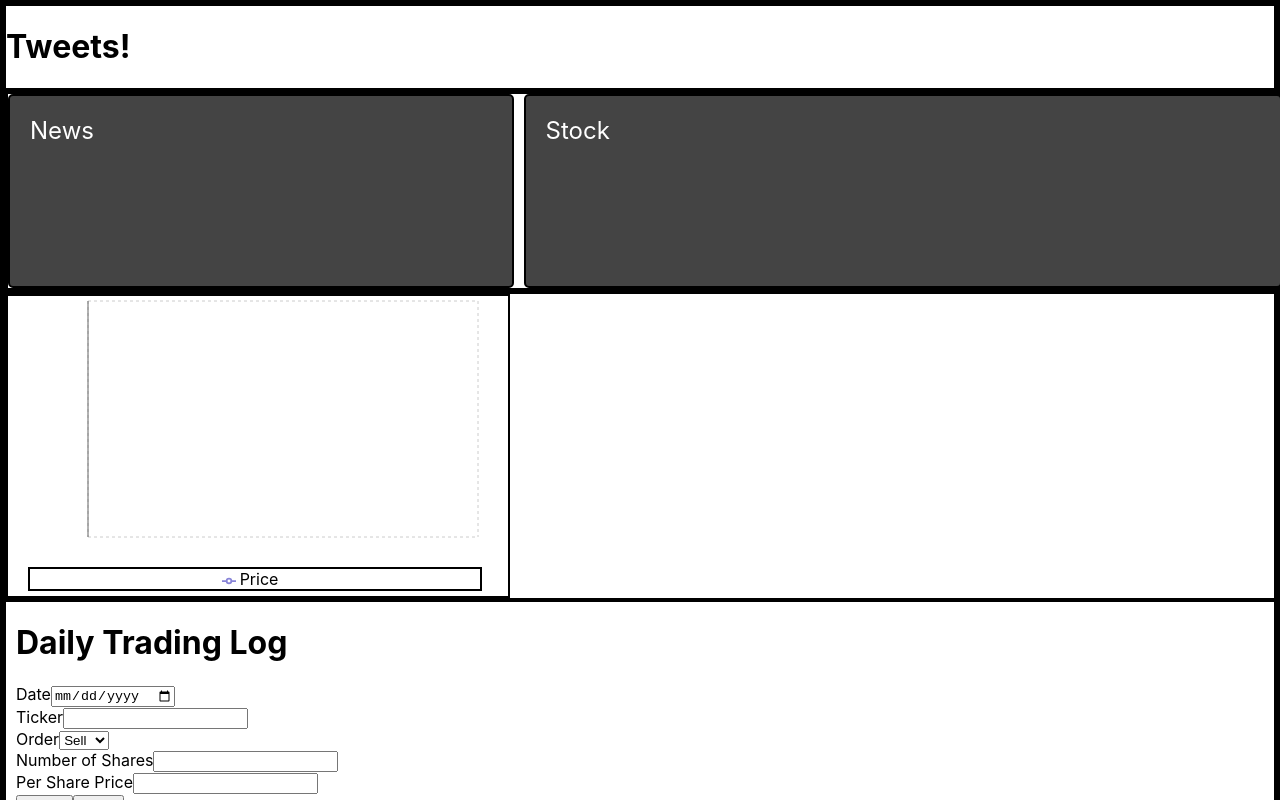
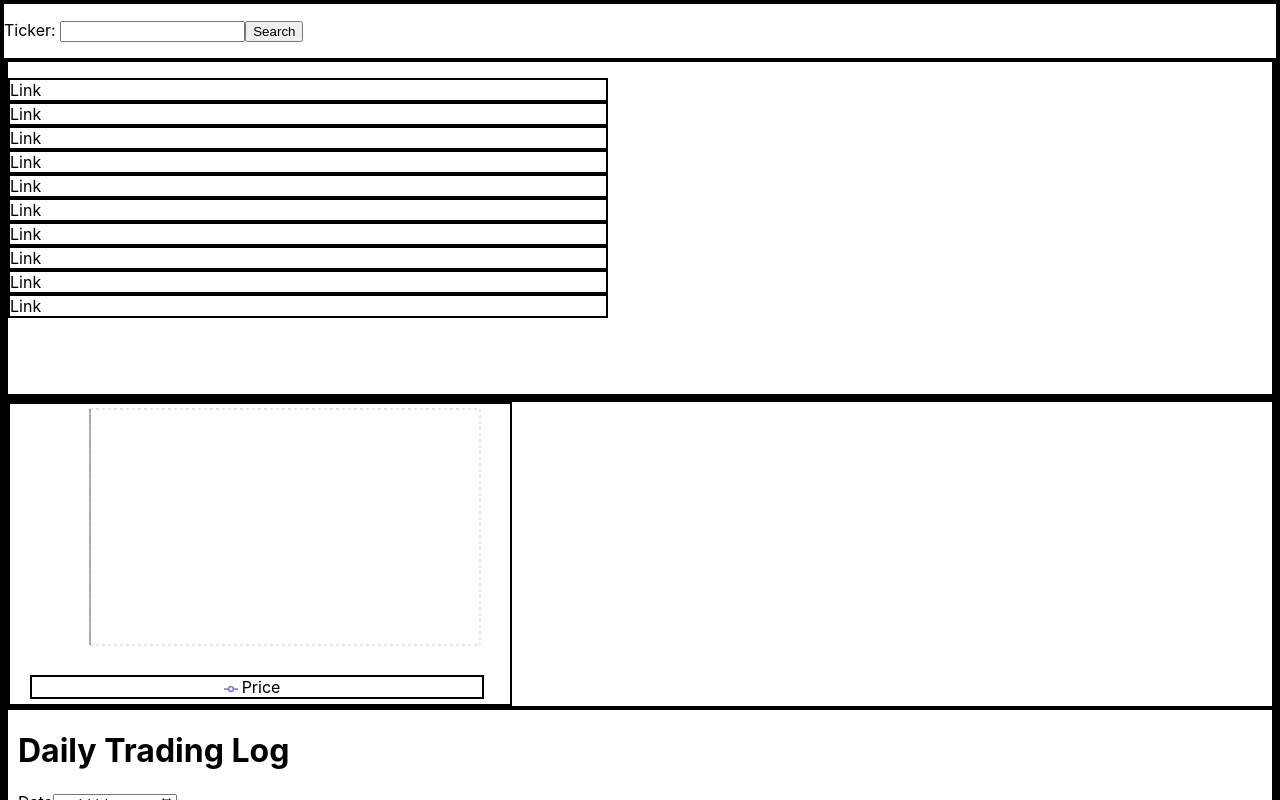
Before and after one commit to ld2001/cooldash, a React (Create React App) app in the folder cooldash/: page / in a window 1280 px wide. Shown: the top 800 px of the page. Built offline with nearby package versions, Linux system fonts and the light colour scheme; no server answers.

Commit message:
Luke's branch integration

```diff
--- a/cooldash/src/App.css
+++ b/cooldash/src/App.css
@@ -69,3 +69,13 @@ div {
   font-size: 150%;
   height: 150px;
 }
+
+.news {
+  width: 600px;
+  overflow: scroll;
+  height: 300px;
+}
+
+span {
+  overflow: hidden;
+}
--- a/cooldash/src/App.js
+++ b/cooldash/src/App.js
@@ -1,42 +1,9 @@
 import React, { PureComponent } from 'react';
+import Newsapp from './Newsapp.js';
+import Pricegraph from './Pricegraph.js';
 import './App.css';
-import {
-	LineChart, Line, XAxis, YAxis, CartesianGrid, Tooltip, Legend,
-  } from 'recharts';
 import RecordTransaction from "./components/record-transaction.component";
 import ShowTransactions from "./components/show-transactions.component";
-
-
-var Component = React.Component;
-var CanvasJSReact = require('./canvasjs.react');
-var CanvasJS = CanvasJSReact.CanvasJS;
-var CanvasJSChart = CanvasJSReact.CanvasJSChart;
-
-
-
-function Twitter() {
-  return <h1> Tweets! </h1>;
-}
-
-function Mid() {
-  return <div className="wrapper">
-  <News></News>
-  <Stocks></Stocks>
-
-</div>;
-}
-
-function News() {
-  return <div className="box a">News</div>;
-}
-
-function Stocks() {
-  return <div className="box b">Stock</div>;
-}
-
-function Graphs() {
-  return <h1> Graphs! </h1>;;
-}
 
 function SplitPane(props) {
 	return (
@@ -61,85 +28,34 @@ function SplitPane(props) {
 	);
 }
 
-
-class Example extends PureComponent {
-	static jsfiddleUrl = 'https://jsfiddle.net/alidingling/xqjtetw0/';
-
+export default class App extends PureComponent {
 	constructor(props) {
 		super(props);
-		this.state = {data: new Object()};
+		this.state = {value: props.ticker};
+		this.handleClick = this.handleClick.bind(this);
+	}
+
+	handleClick() {
+		let newTicker = document.getElementById("ticker_text").value;
+		this.setState({value: newTicker}, function () {
+
+		});
 	}
 
 	render() {
+
 		return (
-		<LineChart
-		  width={500}
-		  height={300}
-		  data={this.state.data}
-		  margin={{
-			top: 5, right: 30, left: 20, bottom: 5,
-		  }}
-		>
-		  <CartesianGrid strokeDasharray="3 3" />
-		  <XAxis dataKey="Date" tick={false}/>
-		  <YAxis />
-		  <Tooltip />
-		  <Legend />
-		  <Line type="monotone" dataKey="Price" stroke="#8884d8" activeDot={{ r: 0 }} dot={false} />
-		</LineChart>
-	  );
-	}
-
-	getData(){
-
-		fetch("https://yahoo-finance15.p.rapidapi.com/api/yahoo/hi/history/FMCC/1d", {
-			"method": "GET",
-			"headers": {
-				"x-rapidapi-host": "yahoo-finance15.p.rapidapi.com",
-				"x-rapidapi-key": "5447e4c19amsh97fe59f8c09fabdp127dfcjsn0d4259531f73",
-				"useQueryString": true
-			}
-			})
-			.then(response => response.json())
-			.then(response => {
-			console.log(response);
-			return response;
-			})
-			.then (response => {
-				var newData = [];
-				for (const day in response.items) {
-					var temp = new Object();
-					temp["Date"] = day;
-					temp["Price"] = response.items[day].close;
-					newData.push(temp);
-				}
-
-				this.setState({data: newData});
-
-		})
-	}
-
-
-	componentDidMount(){
-	// this.getData();	// comment it out (try not to make API calls)
-	this.render();
-	}
-  }
-
-
-
-
-function App() {
-	return (
+			<div>
+				<p>Ticker: <input type="text" id="ticker_text" name="ticker_text"></input>
+				<button onClick={this.handleClick}>
+        			Search
+      			</button> </p>
 				<SplitPane
 					top={
-				<Twitter />
-			}
-			mid={
-				<Mid />
+						<Newsapp id="newsapp" ticker={this.state.value} />
 					}
 					bottom={
-				<Example />
+						<Pricegraph id="pricegraph" ticker={this.state.value} />
 					}
 					bottomtwo={
 						<RecordTransaction />
@@ -147,37 +63,8 @@ function App() {
 					bottomthree={
 						<ShowTransactions />
 					}
-		>
-	</SplitPane>
+				/>
+      		</div>
 		);
 	}
-
-
-
-
-
-
-
-// fetch("https://yahoo-finance15.p.rapidapi.com/api/yahoo/hi/history/FMCC/1d", {
-//   "method": "GET",
-//   "headers": {
-//     "x-rapidapi-host": "yahoo-finance15.p.rapidapi.com",
-//     "x-rapidapi-key": "5447e4c19amsh97fe59f8c09fabdp127dfcjsn0d4259531f73",
-//     "useQueryString": true
-//   }
-// })
-// .then(response => response.json())
-// .then(response => {
-//   console.log(response);
-//   return response;
-// })
-// .then (response => {
-//   for (const day in response.items) {
-//     console.log(`${day}: ${response.items[day].close}`);
-//   }
-// })
-// .catch(err => { console.log(err);
-// });
-
-
-export default App;
+}
--- /dev/null
+++ b/cooldash/src/Newsapp.js
@@ -0,0 +1,78 @@
+import React, {PureComponent} from 'react';
+
+export default class Newsapp extends PureComponent {
+	constructor(props) {
+		super(props);
+		this.state = {data1: [],data2 : [], ticker: "FMCC"};
+	}
+
+	render() {
+		console.log(this.state.data1);
+		let returnVals = new Array;
+		let arrayab = ["a","b"]
+
+		for(let i = 0; i < 10; i++ ) {
+			returnVals.push(<div>{this.state.data1[i]} <a href = {this.state.data2[i]}>Link</a></div>);
+			// returnVals.push(<div>{this.state.data2[i]}</div>);
+		}
+
+		return (
+			<p class = "news">{returnVals}</p>
+		);
+	}
+
+	getData(){
+
+		let fetchval = "https://microsoft-azure-bing-news-search-v1.p.rapidapi.com/search?count=10&offset=0&mkt=en-US&q=" + this.state.ticker;
+
+		fetch(fetchval, {
+			"method": "GET",
+			"headers": {
+				"x-rapidapi-host": "microsoft-azure-bing-news-search-v1.p.rapidapi.com",
+				"x-rapidapi-key": "5447e4c19amsh97fe59f8c09fabdp127dfcjsn0d4259531f73",
+				"useQueryString": true
+			}
+			})
+			.then(response => response.json())
+			.then(response => {
+			console.log(response);
+			return response;
+			})
+			.then (response => {
+				var newData1 = [];
+				var newData2 = [];
+				for (const number in response.value) {
+					// var temp = new Object();
+					// newData.push(response.value[number].name)
+
+					newData1.push(response.value[number].name);
+					newData2.push(response.value[number].url);
+					// newData.push(temp);
+				}
+
+				this.setState({data1: newData1});
+				this.setState({data2: newData2});
+
+		})
+	}
+
+
+	componentWillReceiveProps(nextProps) {
+		if(!(this.props.value == nextProps)) // Check if it's a new user, you can also use some unique property, like the ID  (this.props.user.id !== prevProps.user.id)
+		{
+
+
+		  this.setState({ticker: nextProps.ticker}, function () {
+				this.getData();
+		  		this.render();
+		  });
+
+		}
+	}
+
+
+	componentDidMount(){
+		this.getData();	// comment it out (try not to make API calls)
+		this.render();
+	}
+  }
--- /dev/null
+++ b/cooldash/src/Pricegraph.js
@@ -0,0 +1,81 @@
+import React, {PureComponent} from 'react';
+import {
+	LineChart, Line, XAxis, YAxis, CartesianGrid, Tooltip, Legend,
+  } from 'recharts';
+
+export default class Pricegraph extends PureComponent {
+	static jsfiddleUrl = 'https://jsfiddle.net/alidingling/xqjtetw0/';
+
+	constructor(props) {
+		super(props);
+		this.state = {data: new Object(), ticker : props.ticker};
+	}
+
+	render() {
+	  return (
+		<LineChart
+		  width={500}
+		  height={300}
+		  data={this.state.data}
+		  margin={{
+			top: 5, right: 30, left: 20, bottom: 5,
+		  }}
+		>
+		  <CartesianGrid strokeDasharray="3 3" />
+		  <XAxis dataKey="Date" tick={false}/>
+		  <YAxis />
+		  <Tooltip />
+		  <Legend />
+		  <Line type="monotone" dataKey="Price" stroke="#8884d8" activeDot={{ r: 0 }} dot={false} />
+		</LineChart>
+	  );
+	}
+
+	componentWillReceiveProps(nextProps) {
+		if(!(this.props.value == nextProps)) // Check if it's a new user, you can also use some unique property, like the ID  (this.props.user.id !== prevProps.user.id)
+		{
+
+
+		  this.setState({ticker: nextProps.ticker}, function () {
+				this.getData();
+		  		this.render();
+		  });
+
+		}
+	}
+
+	getData(){
+		let fetchval = "https://yahoo-finance15.p.rapidapi.com/api/yahoo/hi/history/" + this.state.ticker + "/1d";
+
+        fetch(fetchval, {
+			"method": "GET",
+			"headers": {
+				"x-rapidapi-host": "yahoo-finance15.p.rapidapi.com",
+				"x-rapidapi-key": "5447e4c19amsh97fe59f8c09fabdp127dfcjsn0d4259531f73",
+				"useQueryString": true
+			}
+			})
+			.then(response => response.json())
+			.then(response => {
+			console.log(response);
+			return response;
+			})
+			.then (response => {
+				var newData = [];
+				for (const day in response.items) {
+					var temp = new Object();
+					temp["Date"] = response.items[day].date;
+					temp["Price"] = response.items[day].close;
+					newData.push(temp);
+				}
+
+				this.setState({data: newData});
+
+		})
+	}
+
+	componentDidMount(){
+	this.getData();
+	this.render();
+	}
+  }
```
Lines whose indentation alone changed are shown as unchanged.
